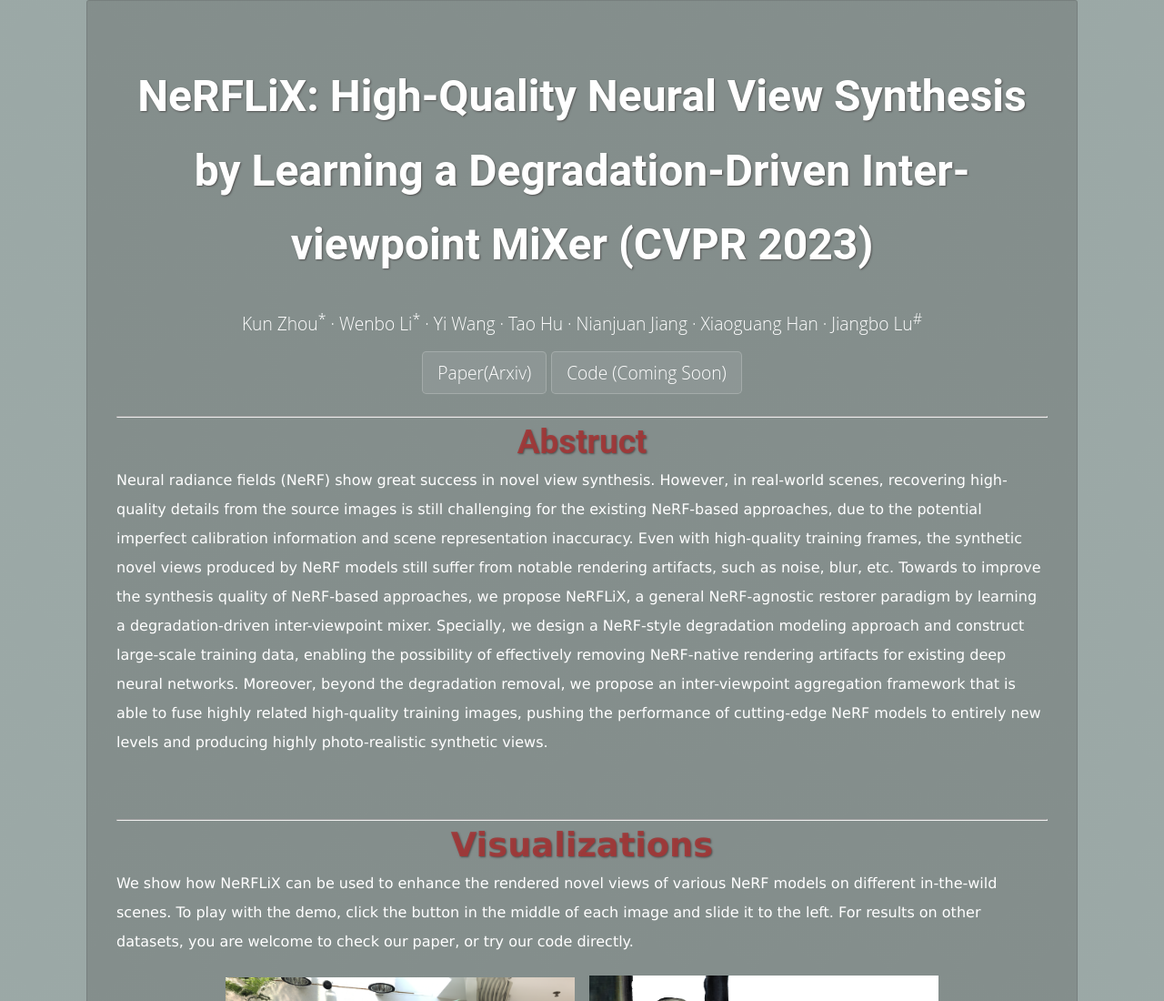
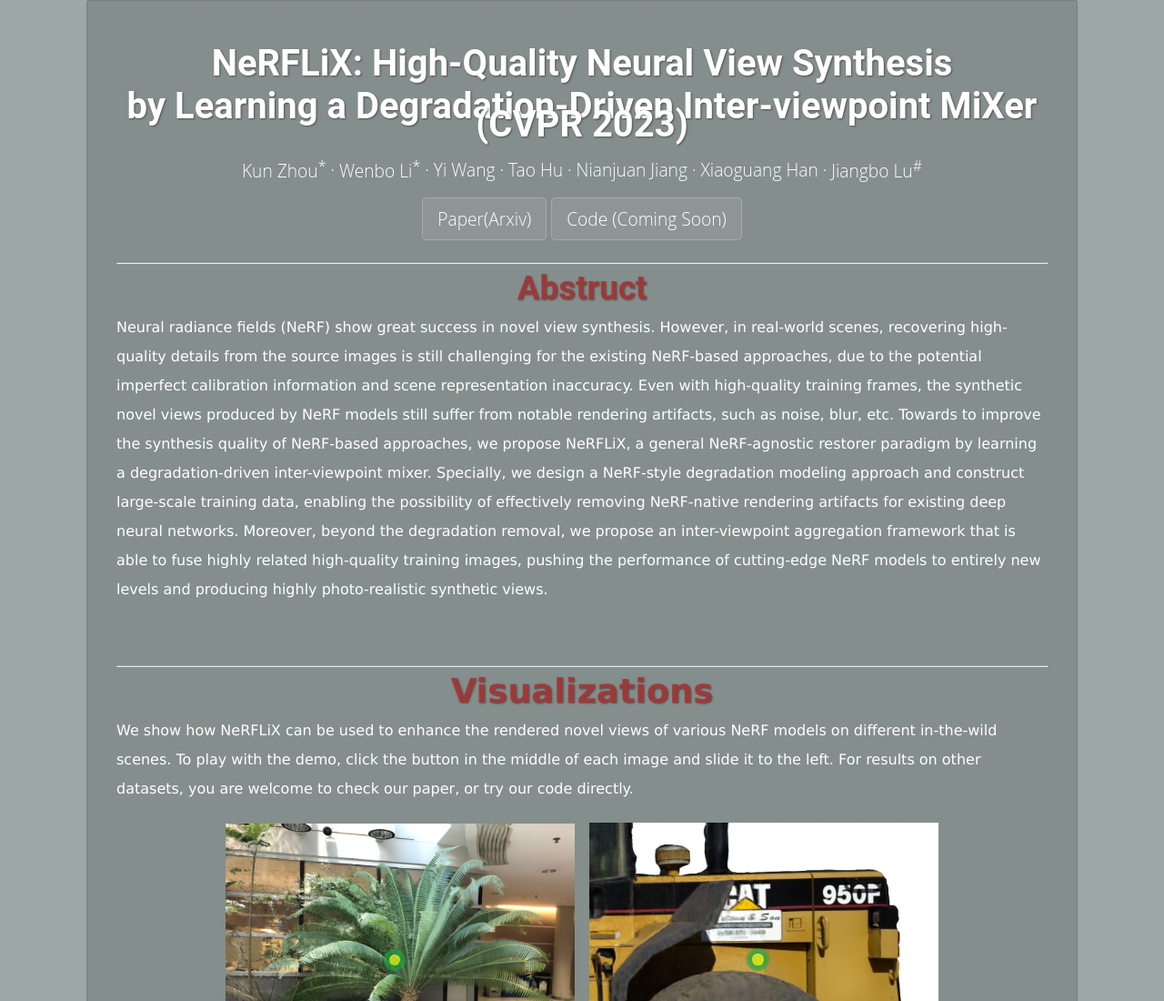
Before and after one commit to redrock303/NeRFLiX.github.io, a plain HTML site: page index.html in a window 1280 px wide. Shown: the top 1100 px of the page at 91% size. Drawn offline with nearby package versions, Linux system fonts and the light colour scheme; some packages are replaced by stand-ins of ours.

Commit message:
update title style

```diff
--- a/index.html
+++ b/index.html
@@ -34,8 +34,8 @@
       <div class="container text-white">
 
         <div class="page-heading">
-          <h1>NeRFLiX: High-Quality Neural View Synthesis by Learning a Degradation-Driven Inter-viewpoint MiXer (CVPR 2023)</h1>
-
+          <h1>NeRFLiX: High-Quality Neural View Synthesis </h1>
+          <h1>by Learning a Degradation-Driven Inter-viewpoint MiXer (CVPR 2023)</h1>
           <span class="page-subheading"><p>
             <a href="https://scholar.google.com/citations?user=OXCWQz0AAAAJ&hl=en" target="_Blank">Kun Zhou<sup>*</sup></a> ·
             <a href="https://scholar.google.com/citations?user=foGn_TIAAAAJ&hl=en" target="_Blank">Wenbo Li<sup>*</sup></a> ·
--- a/style.css
+++ b/style.css
@@ -17,7 +17,7 @@ a:link{ text-decoration: none;}
 
 .container-md{width:100%;padding-right:15px;padding-left:15px;margin-right:auto;margin-left:auto}
 
-.page-heading h1{font-size:3rem;line-height: 1.7em;text-align:center; text-shadow: 1px 1px 2px rgba(63, 58, 58, 0.722);}
+.page-heading h1{font-size:2.5rem;line-height: 0.5em;text-align:center; text-shadow: 1px 1px 2px rgba(63, 58, 58, 0.722);}
 
 hr.small{max-width:6.25rem;margin:1rem auto;border-width:0.25rem;border-color:inherit;border-radius:0.1875rem}
 .page-heading .page-subheading{font-size:1.2rem;line-height:1.1;display:block;font-family:'Open Sans', 'Helvetica Neue', Helvetica, Arial, sans-serif;font-weight:300;margin:0.625rem 0 0;text-align:center}
```
